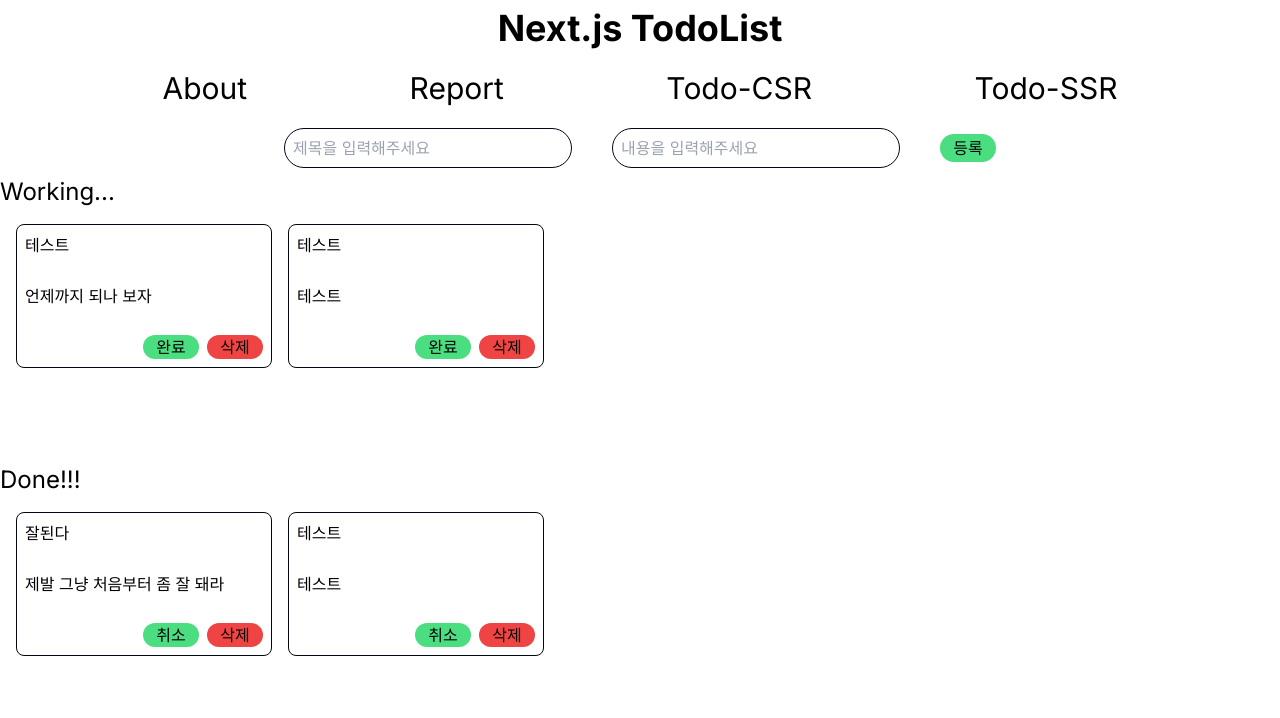
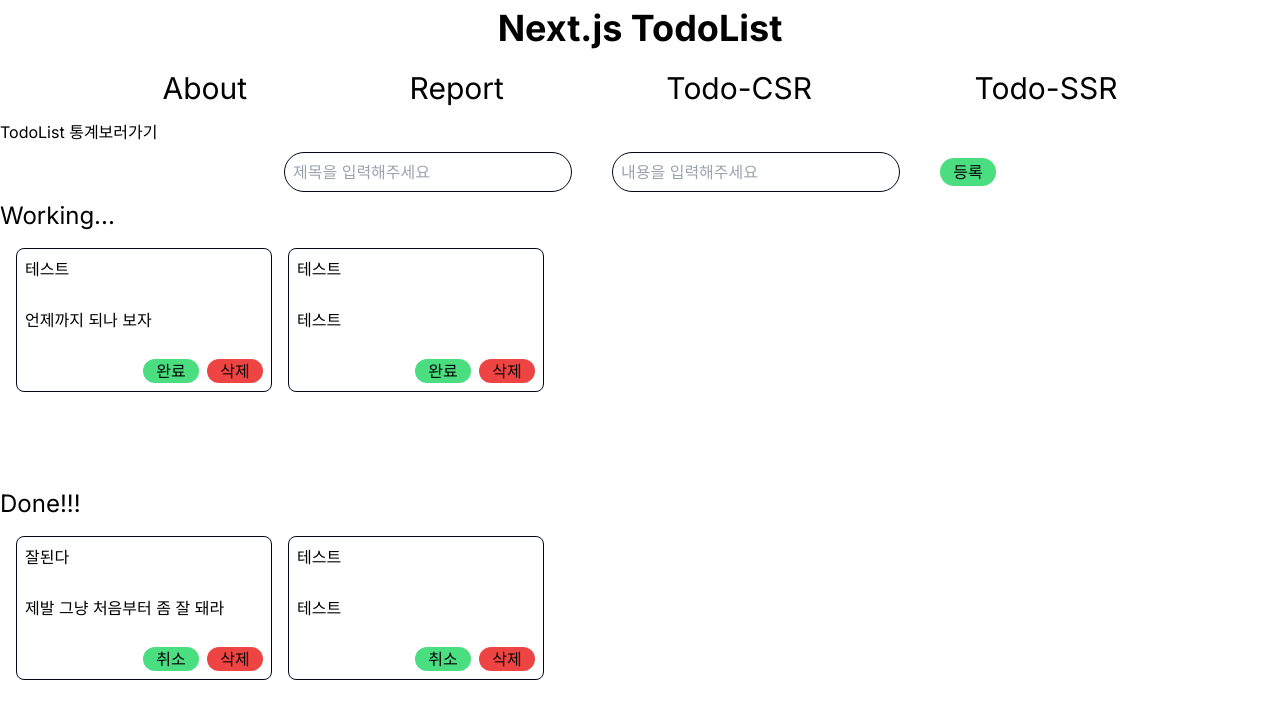
Before and after one commit to DecidedCard/nextjs-todolist, a Next.js app: page /todo-csr in a window 1280 px wide. Shown: the top 718 px of the page. Built offline with nearby package versions, Linux system fonts and the light colour scheme; data requests are answered from the project's data file.

Commit message:
[feat] report navigate button 작성

```diff
--- a/src/app/todo-csr/page.tsx
+++ b/src/app/todo-csr/page.tsx
@@ -1,10 +1,12 @@
 import InputForm from "@/components/TodoListComponents/InputForm";
+import ReportNavigateButton from "@/components/TodoListComponents/ReportNavigateButton";
 import TodoList from "@/components/TodoListComponents/TodoList";
 import React from "react";
 
 const TodoCSRPage = () => {
   return (
     <main>
+      <ReportNavigateButton />
       <InputForm />
       <TodoList isActive={false} />
       <TodoList isActive={true} />
--- /dev/null
+++ b/src/components/TodoListComponents/ReportNavigateButton.tsx
@@ -0,0 +1,14 @@
+"use client";
+
+import { useRouter } from "next/navigation";
+import React from "react";
+
+const ReportNavigateButton = () => {
+  const route = useRouter();
+
+  return (
+    <button onClick={() => route.push("/report")}>TodoList 통계보러가기</button>
+  );
+};
+
+export default ReportNavigateButton;
```
